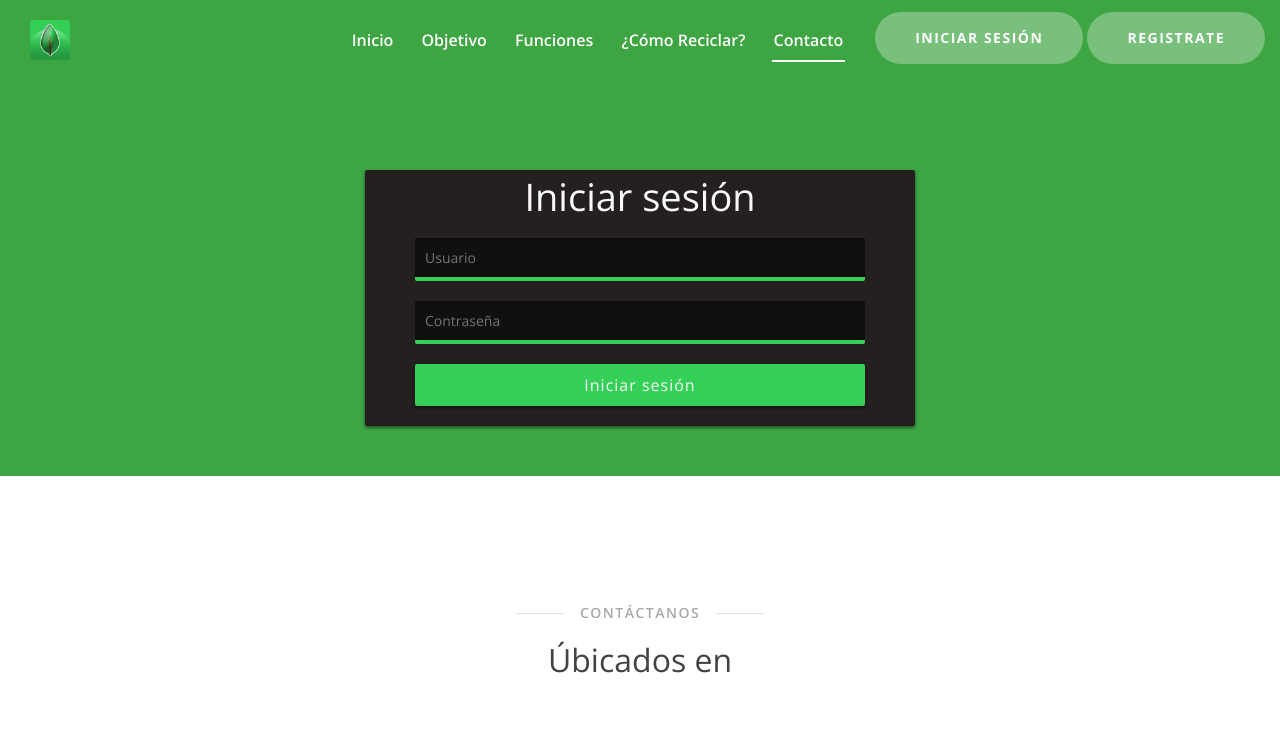
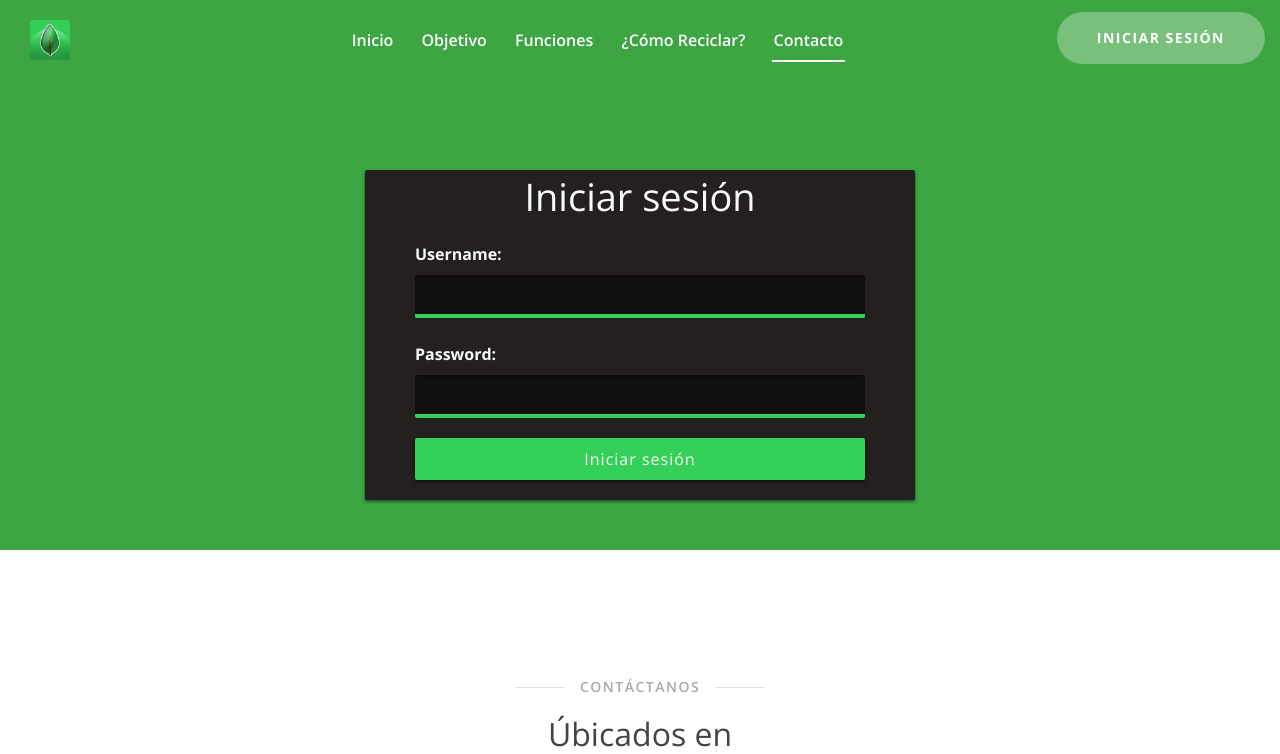
Before and after one commit to maathiaas/Albatros, a Django app: page /users/login/ in a window 1280 px wide. Shown: the top 754 px of the page. Run offline with Django 3.2, Linux system fonts and the light colour scheme; some libraries are stand-ins or nearby versions.

Commit message:
funcionan2

```diff
--- a/users/templates/base.html
+++ b/users/templates/base.html
@@ -67,7 +67,7 @@
                 </ul>
                 <div class="right-button hidden-xs">
                     <a href="{% url 'login' %}">Iniciar sesión</a>
-                    <a href="{% url 'signup' %}">Registrate</a>
+                  <!-- <a href="{% url 'signup' %}">Registrate</a>-->
                 </div>
             </div>
         </div>
--- a/users/templates/registration/login.html
+++ b/users/templates/registration/login.html
@@ -9,19 +9,19 @@
 {% block content %}
 
 <header class="feature-area section-padding-top" id="features_page">
-    <!--<form method="post">-->
     <div class="container">
         <div class="contenedor-form" id="formInicio d-none">
             <div class="container-log">
                     <h2>Iniciar sesión</h2>
-                <input id="usuario" type="text" placeholder="Usuario" required>
-                <input id="contraseña" type="password" placeholder="Contraseña" required>
-             <!-- {% csrf_token %}
-              {{ form.as_p }}-->
-                <button type="button" name="iniciar" id="iniciar" value="Login">Iniciar sesión</button>
+
+                <form method="post">
+                        {% csrf_token %}
+                        {{ form.as_p }}
+                        <button type="submit" name="iniciar" id="iniciar" value="Login">Iniciar sesión</button>
+                </form>
+
             </div>
         </div>
     </div>
-  <!--</form>-->
 </header>
 {% endblock %}
--- a/users/templates/signup.html
+++ b/users/templates/signup.html
@@ -11,7 +11,7 @@
             <div class="container-log">
                     <h2>Registrarse</h2>
 
-                <form method="post">
+            <form method="post">
                 <input type="text" name="username" maxlength="150" autofocus required id="id_username" placeholder="Usuario">
                 <input type="text" name="first_name" maxlength="30" autofocus required id="id_first_name" placeholder="Nombre">
                 <input type="text" name="last_name" maxlength="30" autofocus required id="id_last_name" placeholder="Apellidos">
```
Also changed, not shown: users/views.py (+0 -12 lines).
